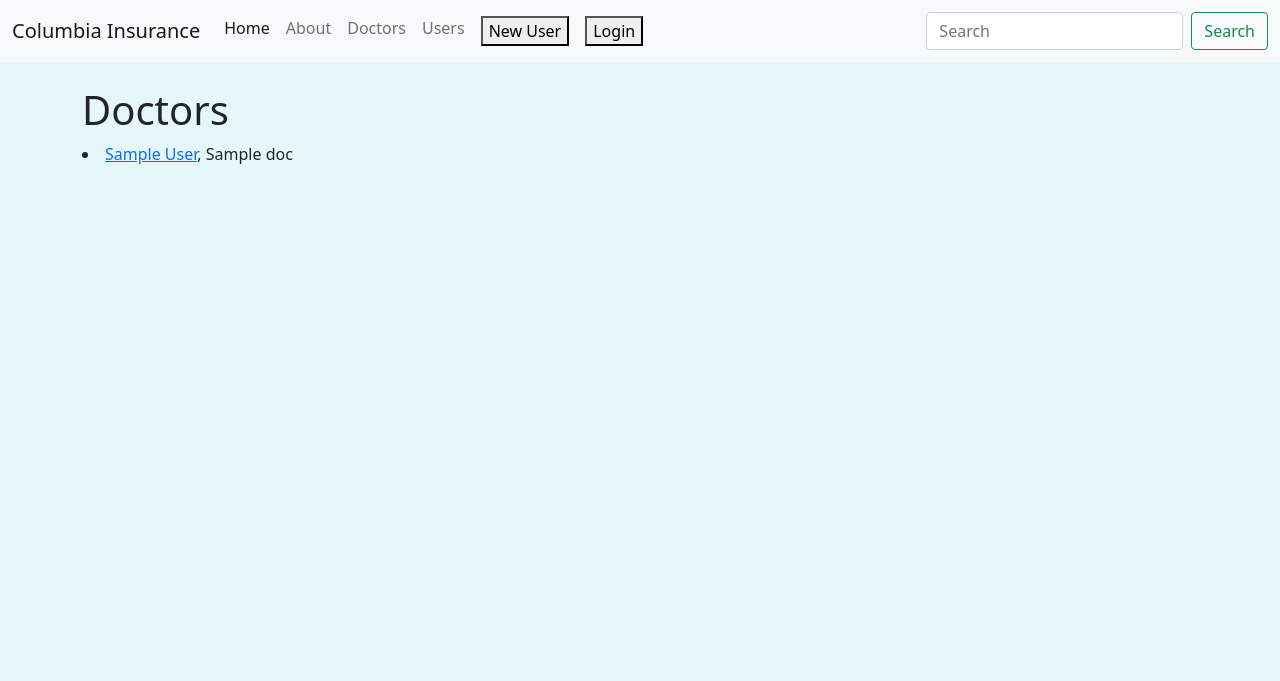
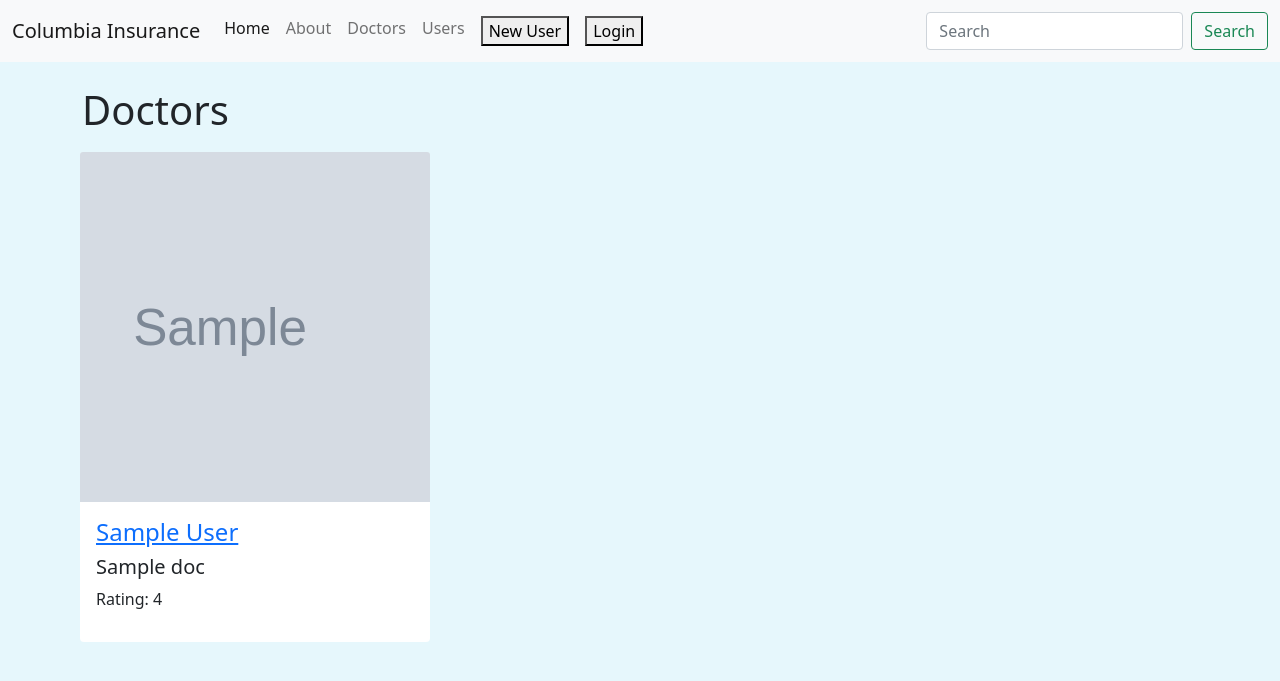
Before and after one commit to ayshajamjam/columbiaInsurance, a Flask app: template templates/doctors.html in a window 1280 px wide. Shown: the top 681 px of the page. Run offline with Flask 2, Linux system fonts and the light colour scheme; the template is opened without the code that fills it: most values are stand-ins (such as "Sample title", 1, 10 or a date in 2020); grey boxes marked "Sample" are stand-in pictures; parts of the project's set-up code (start-up, migrations or seed data) failed here and were passed over; some libraries are stand-ins or nearby versions.

Commit message:
Redesigned doctors page to show pics

```diff
--- a/templates/doctors.html
+++ b/templates/doctors.html
@@ -5,10 +5,16 @@
 
     <div class = "container">
         <h1>Doctors</h1>
-
-        <div>
+        <div class = "card-deck row" style="width:1200px; display: flexwrap; flex-wrap:wrap">
           {% for doc in data %}
-          <li><a href="/doctors/{{doc['npi']}}">{{ doc['first_name'] }}  {{ doc['last_name'] }}</a>, {{ doc['job_title'] }}</li>
+            <div class="card" style="width: 350px; height: 490px; border:none; margin: 10px; padding: 0px;">
+              <img class="card-img-top" style="height:350px; object-fit: cover; object-position: 80% 0" src="{{doc['photo_link']}}" alt="Card image cap">
+              <div class="card-body">
+                <a href="/doctors/{{doc['npi']}}"><h4 class="card-title">{{ doc['first_name'] }}  {{ doc['last_name'] }}</h4></a>
+                <h5>{{ doc['job_title'] }}</h5>
+                <p class="card-text">Rating: {{ doc['avg_rating'] }}</p>
+              </div>
+          </div>
           {% endfor %}
         </div>
     </div>
--- a/templates/newUser.html
+++ b/templates/newUser.html
@@ -44,6 +44,7 @@
 
             <button onclick="history.back()" class="btn btn-warning">Cancel</button>
             {{ form.submit(class="btn btn-success") }}
+        <br/><br/>
         </form>
 
     </div>
```
Also changed, not shown: 1 other file.
